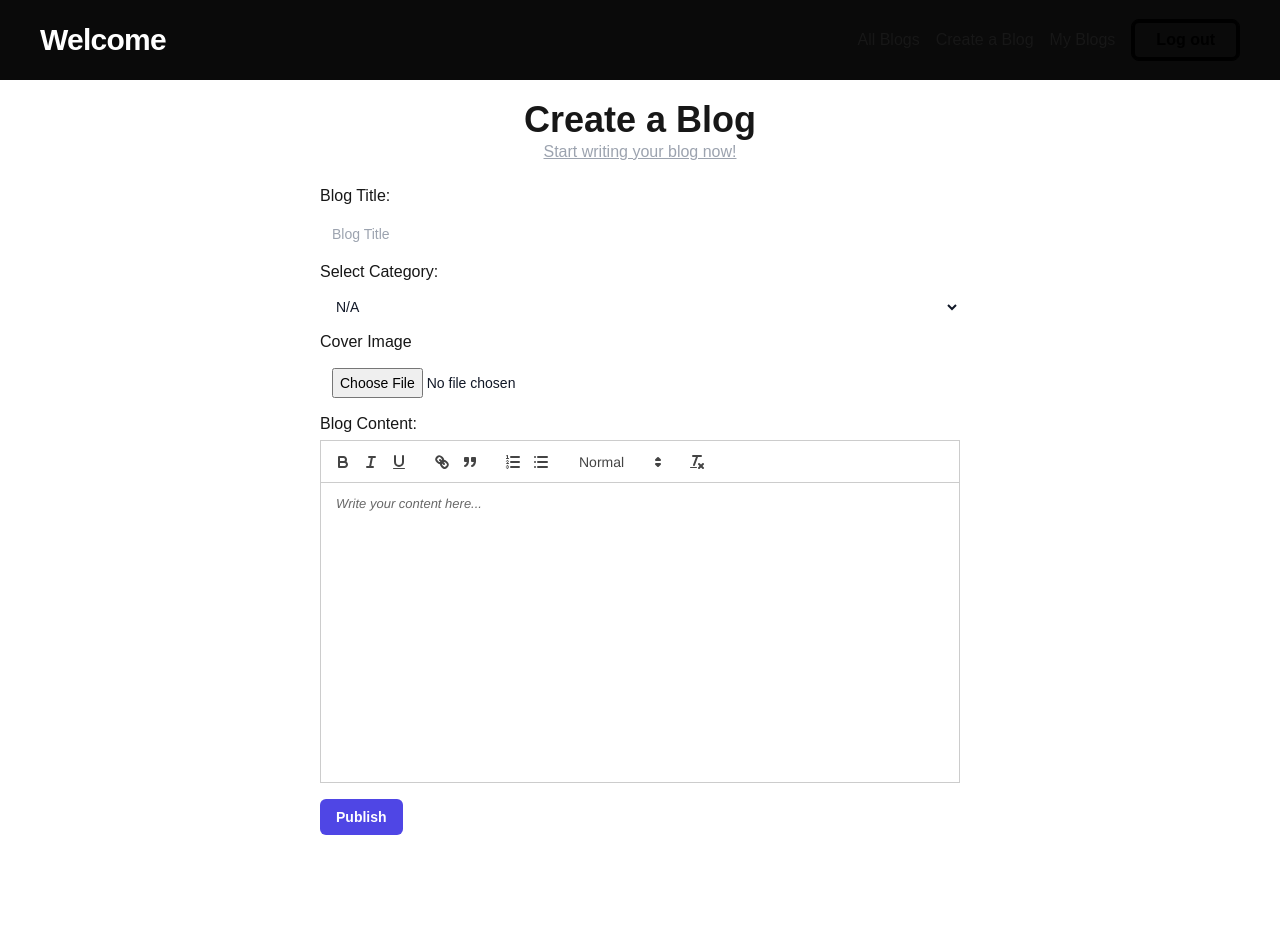
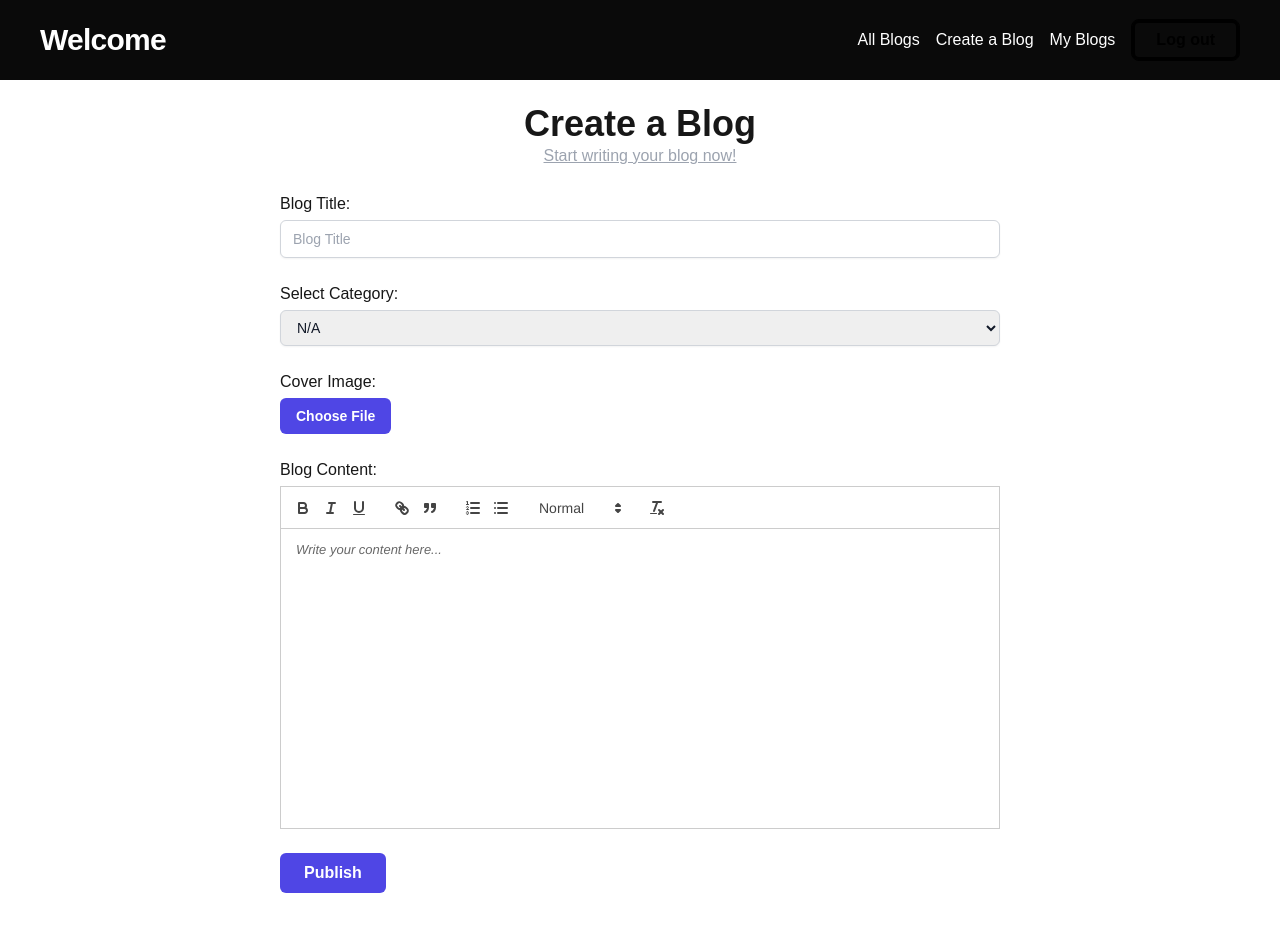
Before and after one commit to Sujal-Raj/InSights-Blog-Website, a Next.js app: page /create-a-blog in a window 1280 px wide. Shown: the top 932 px of the page. Before the commit the page ends 835 px from the top, so only its background shows below. Built offline with nearby package versions, Linux system fonts and the light colour scheme.

Commit message:
Changed some errors for mobile view properly

```diff
--- a/src/app/components/Navbar.tsx
+++ b/src/app/components/Navbar.tsx
@@ -10,7 +10,7 @@ function Navbar() {
     };
   return (
     <nav className="h-[10vh] flex justify-between items-center px-10">
-        <h1 className="text-2xl/7 font-bold text-white sm:truncate sm:text-3xl sm:tracking-tight">InSights</h1>
+        <h1 className="text-2xl/7 font-bold text-black dark:text-white sm:truncate sm:text-3xl sm:tracking-tight">InSights</h1>
       <button
         onClick={LoginPageRedirect}
       className="shadow-[0_0_0_3px_#000000_inset] px-6 py-2 bg-transparent border border-black dark:border-white dark:text-white text-black rounded-lg font-bold transform hover:-translate-y-1 transition duration-400">
--- a/src/app/components/NavbarAfterLogin.jsx
+++ b/src/app/components/NavbarAfterLogin.jsx
@@ -8,16 +8,16 @@ import {
   IconHome,
   IconNewSection,
   IconTerminal2,
+  IconMenu2,
+  IconX
 } from "@tabler/icons-react";
 import Image from "next/image";
 import Link from "next/link";
 import { useRouter } from 'next/navigation';
 
-
-
-
 function NavbarAfterLogin() {
   const [loading, setLoading] = useState(false);
+  const [mobileMenuOpen, setMobileMenuOpen] = useState(false);
   const router = useRouter();
   // const username = localStorage.getItem("username");
 
@@ -29,7 +29,6 @@ function NavbarAfterLogin() {
       ),
       href: "#",
     },
-
     {
       title: "Products",
       icon: (
@@ -63,7 +62,6 @@ function NavbarAfterLogin() {
       ),
       href: "#",
     },
-
     {
       title: "Twitter",
       icon: (
@@ -80,10 +78,9 @@ function NavbarAfterLogin() {
     },
   ];
 
-
   const handleLogout = () => {
     setLoading(true);
-        // localStorage.clear();
+    localStorage.clear();
     router.push("/");
     // setActiveSession("");
     // Clear any cookies set by the app
@@ -91,50 +88,76 @@ function NavbarAfterLogin() {
     setLoading(false);
   }
 
-      // const handleNavigation = (path, sessionType) => {
-      //   setActiveSession(sessionType);
-      //   router.push(path);
-      // }
+  const toggleMobileMenu = () => {
+    setMobileMenuOpen(!mobileMenuOpen);
+  }
+
   return (
-
     <>
-    {/* <nav className='mt-4 flex '>
-         <FloatingDock
-        // mobileClassName="translate-y-20" // only for demo, remove for production
-        items={links}
-      />
-    </nav> */}
-    <nav className="min-h-[10vh] flex justify-between items-center px-10 fixed top-0 w-full z-10000 bg-[#0a0a0a]">
-        <h1 className="text-2xl/7 font-bold text-white sm:truncate sm:text-3xl sm:tracking-tight capitalize">
+      <nav className="min-h-[10vh] flex justify-between items-center px-4 md:px-10 fixed top-0 w-full z-50 bg-[#0a0a0a]">
+        <h1 className="text-xl/7 font-bold text-white sm:text-3xl sm:tracking-tight capitalize">
           Welcome
           {/* Welcome,{username} */}
         </h1>
-        <div className="flex items-center gap-4">
-          <ul className="flex items-center gap-4">
+
+        {/* Mobile menu button */}
+        <button
+          className="md:hidden text-white p-2"
+          onClick={toggleMobileMenu}
+        >
+          {mobileMenuOpen ? (
+            <IconX className="h-6 w-6" />
+          ) : (
+            <IconMenu2 className="h-6 w-6" />
+          )}
+        </button>
+
+        {/* Desktop menu */}
+        <div className="hidden md:flex items-center gap-4">
+          <ul className="flex items-center gap-4 text-white">
             <li>
-              <Link  href={"/main"}>All Blogs</Link>
+              <Link href={"/main"}>All Blogs</Link>
             </li>
             <li>
               <Link href={"/create-a-blog"}>Create a Blog</Link>
-
             </li>
             <li>
               <Link href={"/my-blogs"}>My Blogs</Link>
-
             </li>
-            {/* <li>
-              <Link href={"/profile"}>Profile</Link>
-
-            </li> */}
           </ul>
           <button
             onClick={handleLogout}
-          className="shadow-[0_0_0_3px_#000000_inset] px-6 py-2 bg-transparent border border-black dark:border-white dark:text-white text-black rounded-lg font-bold transform hover:-translate-y-1 transition duration-400">
-            {loading? "Logging out...": "Log out"}
-            {/* Log out */}
+            className="shadow-[0_0_0_3px_#000000_inset] px-6 py-2 bg-transparent border border-black dark:border-white dark:text-white text-black rounded-lg font-bold transform hover:-translate-y-1 transition duration-400"
+          >
+            {loading ? "Logging out..." : "Log out"}
           </button>
         </div>
       </nav>
+
+      {/* Mobile menu overlay */}
+      {mobileMenuOpen && (
+        <div className="md:hidden fixed top-[10vh] left-0 right-0 bottom-0 bg-[#0a0a0a] z-40 flex flex-col p-4">
+          <ul className="flex flex-col space-y-4 text-white text-lg">
+            <li>
+              <Link href={"/main"} onClick={() => setMobileMenuOpen(false)}>All Blogs</Link>
+            </li>
+            <li>
+              <Link href={"/create-a-blog"} onClick={() => setMobileMenuOpen(false)}>Create a Blog</Link>
+            </li>
+            <li>
+              <Link href={"/my-blogs"} onClick={() => setMobileMenuOpen(false)}>My Blogs</Link>
+            </li>
+          </ul>
+          <div className="mt-6">
+            <button
+              onClick={handleLogout}
+              className="w-full shadow-[0_0_0_3px_#000000_inset] px-6 py-3 bg-transparent border border-white text-white rounded-lg font-bold transition duration-300"
+            >
+              {loading ? "Logging out..." : "Log out"}
+            </button>
+          </div>
+        </div>
+      )}
     </>
   )
 }
--- a/src/app/create-a-blog/page.tsx
+++ b/src/app/create-a-blog/page.tsx
@@ -1,40 +1,12 @@
-"use client"
-// export const dynamic = "force-dynamic";
+"use client";
 import React, { useEffect, useState } from "react";
 import QuillEditor from "../components/QuillEditor";
-import 'quill/dist/quill.snow.css';
+import "quill/dist/quill.snow.css";
 import axios from "axios";
 import NavbarAfterLogin from "../components/NavbarAfterLogin";
 
-
 function CreateBlogPage() {
-  // const [username, setUsername] = useState("");
   const [username, setUsername] = useState<string | null>(null);
-
-  // useEffect(() => {
-  //   const name = localStorage.getItem("username");
-  //   if (name) {
-  //     setUsername(name);
-  //   }
-  // }, []);
-
-  // useEffect(() => {
-  //     const storedUsername = localStorage.getItem("username");
-  //     if (storedUsername) {
-  //       setUsername(storedUsername);
-  //     }
-  //   }, []);
-
-  useEffect(() => {
-    // if (typeof window !== "undefined") {
-      const storedUsername = localStorage.getItem("username");
-      if (storedUsername) {
-        setUsername(storedUsername);
-      }
-    // }
-  }, []);
-
-
   const [title, setTitle] = useState<string>("");
   const [category, setCategory] = useState<string>("");
   const [content, setContent] = useState<string>("");
@@ -42,6 +14,13 @@ function CreateBlogPage() {
   const [loading, setLoading] = useState<boolean>(false);
   const [editorKey, setEditorKey] = useState(0);
   const [generatingSummary, setGeneratingSummary] = useState<boolean>(false);
+
+  useEffect(() => {
+    const storedUsername = localStorage.getItem("username");
+    if (storedUsername) {
+      setUsername(storedUsername);
+    }
+  }, []);
 
   const handleFileChange = (e: React.ChangeEvent<HTMLInputElement>) => {
     if (e.target.files) {
@@ -52,100 +31,69 @@ function CreateBlogPage() {
   const handleSubmit = async (e: React.FormEvent) => {
     e.preventDefault();
     setLoading(true);
+
     if (!title || !content || !image) {
       alert("Please fill all fields and upload an image.");
+      setLoading(false);
       return;
     }
 
     const formData = new FormData();
-    formData.append("username", username || ""); // Attach username for author reference
+    formData.append("username", username || "");
     formData.append("title", title);
     formData.append("category", category);
     formData.append("content", content);
-    formData.append("image", image); // Attach image
+    formData.append("image", image);
 
-    // console.log(formData);
-
-    const clearFormData =()=>{
+    try {
+      await axios.post("/api/blog/create", formData);
+      alert("Blog posted successfully!");
       setTitle("");
       setCategory("");
       setContent("");
       setImage(null);
-    }
-
-    try {
-      await axios.post("/api/blog/create", formData, {
-        // headers: { "Content-Type": "multipart/form-data" },
-
-      });
-      // console.log("Response:", response.data);
-      alert("Blog posted successfully!");
     } catch (error) {
       console.error("Error submitting blog:", error);
-    }finally {
+    } finally {
       setLoading(false);
     }
-
-    clearFormData();
   };
-
-  // const getSummary = async () =>{
-  //   try {
-  //     const response = await fetch(`https://en.wikipedia.org/api/rest_v1/page/summary/${title}`)
-  //     const data = await response.json();
-  //     // console.log(data);
-  //     if (data.extract) {
-  //       setContent(data.extract);
-  //       setEditorKey((prevKey) => prevKey + 1); // Change key to force re-render
-  //     } else {
-  //       alert("No summary found for this title.");
-  //     }
-  //     // console.log(data.extract);
-  //     // setContent(data.extract);
-  //     // setEditorKey((prevKey) => prevKey + 1);
-  //   } catch (error:any) {
-  //     alert("Error getting summary");
-  //   }
-  // }
-
 
   const getSummary = async () => {
     try {
-      setGeneratingSummary(true); // Start generating summary
+      setGeneratingSummary(true);
       const response = await axios.post("/api/blog/getsummary", { title });
       if (response.data.summary) {
         setContent(response.data.summary);
-        setEditorKey((prevKey) => prevKey + 1); // re-render editor with new content
-        setGeneratingSummary(false); // Stop generating summary
+        setEditorKey((prevKey) => prevKey + 1);
       } else {
         alert("Could not generate summary.");
-        setGeneratingSummary(false); // Stop generating summary
       }
     } catch (error) {
       alert("Error generating summary.");
       console.error(error);
+    } finally {
+      setGeneratingSummary(false);
     }
   };
-
 
   return (
     <>
       <div className="min-h-[10vh]">
         <NavbarAfterLogin />
       </div>
-      <div className="flex items-center justify-center flex-col py-5">
-        <h2 className="text-4xl font-semibold">Create a Blog</h2>
-        <p className="text-gray-400 underline">Start writing your blog now!</p>
+
+      <div className="flex items-center justify-center flex-col py-6 px-4">
+        <h2 className="text-3xl sm:text-4xl font-semibold text-center">Create a Blog</h2>
+        <p className="text-gray-400 underline text-center">Start writing your blog now!</p>
       </div>
-      <div className="w-1/2 mx-auto ">
-        <form
-        onSubmit={handleSubmit}
-        >
+
+      <div className="max-w-3xl mx-auto px-4 sm:px-6 pb-12">
+        <form onSubmit={handleSubmit} className="space-y-6">
           <div>
-              <label htmlFor="title" className="block font-medium">
+            <label htmlFor="title" className="block font-medium mb-1">
               Blog Title:
             </label>
-              <div className="mt-2 mb-2">
             <input
               id="title"
               name="blogTitle"
@@ -154,29 +102,33 @@ function CreateBlogPage() {
               required
               value={title}
               onChange={(e) => setTitle(e.target.value)}
-                  className="block w-full rounded-md bg-white px-3 py-1.5 text-base text-gray-900 outline-1 -outline-offset-1 outline-gray-300 placeholder:text-gray-400 focus:outline-2 focus:-outline-offset-2 focus:outline-indigo-600 sm:text-sm/6"
+              className="block w-full rounded-md border border-gray-300 px-3 py-2 text-gray-900 shadow-sm placeholder:text-gray-400 focus:border-indigo-500 focus:ring-indigo-500 sm:text-sm"
             />
           </div>
-            </div>
+
+          {title && (
             <div>
               <button
+                type="button"
                 onClick={getSummary}
-                className={` rounded-md bg-indigo-600 px-4 py-1.5 text-sm/6 font-semibold text-white shadow-xs hover:bg-indigo-500 focus-visible:outline-2 focus-visible:outline-offset-2 focus-visible:outline-indigo-600 ${title == "" ? "hidden" : "block"}`}
+                className="w-full sm:w-auto rounded-md bg-indigo-600 px-4 py-2 text-sm font-semibold text-white hover:bg-indigo-500 focus:outline-none focus:ring-2 focus:ring-indigo-600"
               >
-                {/* {!loading? "Get Summary" :"Publishing..."} */}
                 {generatingSummary ? "Generating Summary..." : "Get Summary"}
               </button>
             </div>
+          )}
+
           <div>
-              <label htmlFor="category" className="block font-medium">
+            <label htmlFor="category" className="block font-medium mb-1">
               Select Category:
             </label>
-              <div className="mt-2 mb-2">
             <select
+              id="category"
               value={category}
               onChange={(e) => setCategory(e.target.value)}
-                name="category" id="category" className="block w-full rounded-md bg-white px-3 py-1.5 text-base text-gray-900 outline-1 -outline-offset-1 outline-gray-300 placeholder:text-gray-400 focus:outline-2 focus:-outline-offset-2 focus:outline-indigo-600 sm:text-sm/6">
-                    <option value="" defaultValue={"General"}>N/A</option>
+              className="block w-full rounded-md border border-gray-300 px-3 py-2 text-gray-900 shadow-sm placeholder:text-gray-400 focus:border-indigo-500 focus:ring-indigo-500 sm:text-sm"
+            >
+              <option value="">N/A</option>
               <option value="Technology">Technology</option>
               <option value="Sports">Sports</option>
               <option value="Lifestyle">Lifestyle</option>
@@ -185,23 +137,24 @@ function CreateBlogPage() {
               <option value="Travel">Travel</option>
             </select>
           </div>
-            </div>
+
           <div>
-              <label htmlFor="img" className="block font-medium">
-                Cover Image
+            <label htmlFor="image" className="block font-medium mb-1">
+              Cover Image:
             </label>
-              <div className="mt-2 mb-2">
             <input
+              id="image"
               name="image"
-                // type="file"
+              type="file"
               accept="image/*"
               required
               onChange={handleFileChange}
-                id="img" className="lock w-full rounded-md bg-white px-3 py-1.5 text-base text-gray-900 outline-1 -outline-offset-1 outline-gray-300 placeholder:text-gray-400 focus:outline-2 focus:-outline-offset-2 focus:outline-indigo-600 sm:text-sm/6" type="file"  />
+              className="block w-full text-md text-white file:mr-4 file:py-2 file:px-4 file:rounded-md file:border-0 file:text-sm file:font-semibold file:bg-indigo-600 file:text-white hover:file:bg-indigo-500"
+            />
           </div>
-            </div>
+
           <div>
-            <p className="mb-1">Blog Content:</p>
+            <p className="font-medium mb-1">Blog Content:</p>
             <QuillEditor
               key={editorKey}
               value={content}
@@ -209,12 +162,14 @@ function CreateBlogPage() {
               placeholder="Write your content here..."
             />
           </div>
+
           <div>
             <button
-                // type="submit"
-                className=" rounded-md bg-indigo-600 px-4 py-1.5 text-sm/6 font-semibold text-white shadow-xs hover:bg-indigo-500 focus-visible:outline-2 focus-visible:outline-offset-2 focus-visible:outline-indigo-600"
+              type="submit"
+              disabled={loading}
+              className="w-full sm:w-auto rounded-md bg-indigo-600 px-6 py-2 text-white font-semibold hover:bg-indigo-500 focus:outline-none focus:ring-2 focus:ring-indigo-600"
             >
-                {!loading? "Publish" :"Publishing..."}
+              {loading ? "Publishing..." : "Publish"}
             </button>
           </div>
         </form>
--- a/src/app/login/page.tsx
+++ b/src/app/login/page.tsx
@@ -37,18 +37,18 @@ function LoginPage() {
   return (
     <>
       <nav className="h-[10vh] flex justify-between items-center px-10">
-        <h1 className="text-2xl/7 font-bold text-white sm:truncate sm:text-3xl sm:tracking-tight">
+        <h1 className="text-2xl/7 font-bold text-black dark:text-white sm:truncate sm:text-3xl sm:tracking-tight">
           InSights
         </h1>
       </nav>
-      <div className="flex min-h-full flex-1 flex-col justify-center px-6 py-12 lg:px-8">
+      <div className="flex h-[90vh] flex-1 flex-col  px-6 py-12 lg:px-8 bg-gray-50 dark:bg-black">
         <div className="sm:mx-auto sm:w-full sm:max-w-sm">
           {/* <img
             alt="Your Company"
             src="https://tailwindui.com/plus-assets/img/logos/mark.svg?color=indigo&shade=600"
             className="mx-auto h-10 w-auto"
           /> */}
-          <h2 className="mt-10 text-center text-2xl/9 font-bold tracking-tight text-white">
+          <h2 className="mt-10 text-center text-2xl/9 font-bold tracking-tight dark:text-white">
             Login to your account
           </h2>
         </div>
--- a/src/app/page.tsx
+++ b/src/app/page.tsx
@@ -31,7 +31,7 @@ export default function Home() {
             //   This Macbook is built with Tailwindcss. <br /> No kidding.
             // </span>
             <>
-              <p className="text-3xl md:text-5xl lg:text-7xl text-white font-bold inter-var text-center mb-4">
+              <p className="text-3xl md:text-5xl lg:text-7xl dark:text-white text-black font-bold inter-var text-center mb-4">
             Explore.Learn.Transform
             </p>
             {/* <p className=" text-xl md:text-xl lg:text-2xl font-bold w-1/2 mx-auto text-center">
--- a/src/app/signup/page.tsx
+++ b/src/app/signup/page.tsx
@@ -40,16 +40,16 @@ function SignUpPage() {
   return (
     <>
     <nav className="h-[10vh] flex justify-between items-center px-10">
-        <h1 className="text-2xl/7 font-bold text-white sm:truncate sm:text-3xl sm:tracking-tight">InSights</h1>
+        <h1 className="text-2xl/7 font-bold text-black dark:text-white sm:truncate sm:text-3xl sm:tracking-tight">InSights</h1>
     </nav>
-      <div className="flex min-h-full flex-1 flex-col justify-center px-6 py-12 lg:px-8">
+      <div className="flex min-h-[90vh] flex-1 flex-col  px-6 py-12 lg:px-8 dark:bg-black bg-gray-50">
         <div className="sm:mx-auto sm:w-full sm:max-w-sm">
           {/* <img
             alt="Your Company"
             src="https://tailwindui.com/plus-assets/img/logos/mark.svg?color=indigo&shade=600"
             className="mx-auto h-10 w-auto"
           /> */}
-          <h2 className="mt-10 text-center text-2xl/9 font-bold tracking-tight text-white">
+          <h2 className="mt-10 text-center text-2xl/9 font-bold tracking-tight dark:text-white">
             Sign Up for an account
           </h2>
         </div>
```
Also changed, not shown: src/app/main/page.tsx (+16 -30 lines), src/app/my-blogs/page.tsx (+22 -118 lines), public/uploads/1738039021681.jpeg (deleted). Lines whose indentation alone changed are shown as unchanged.
